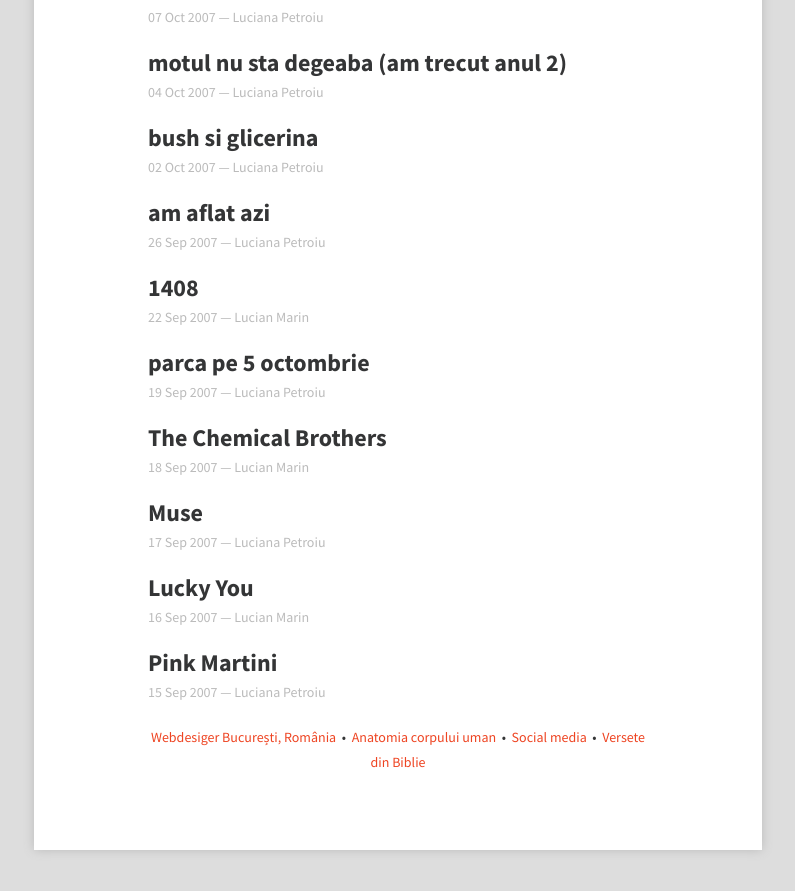
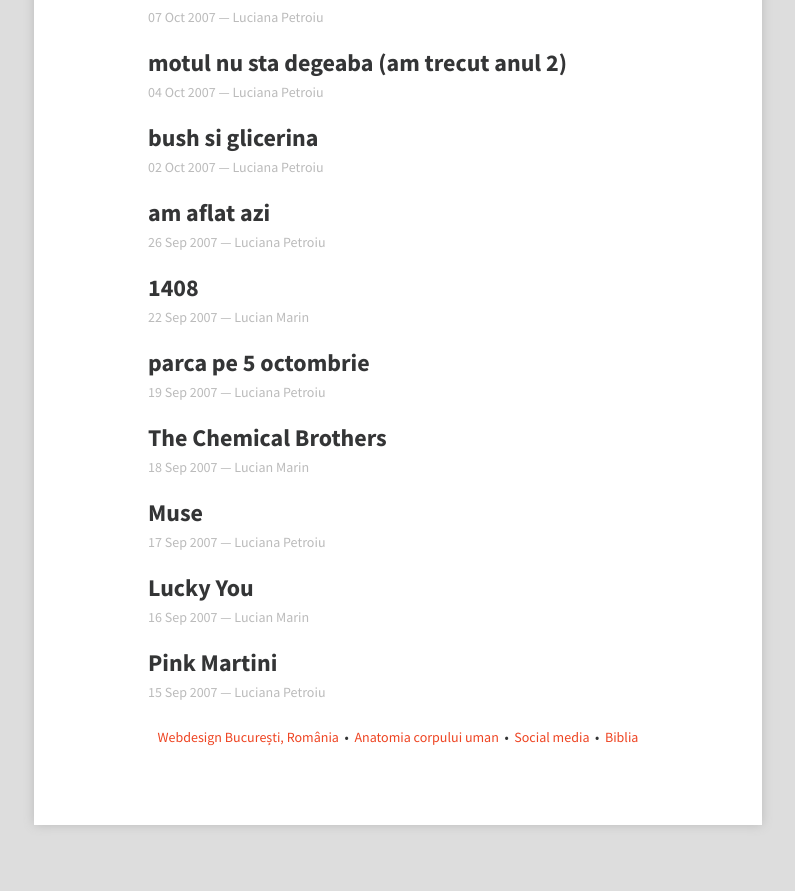
Before and after one commit to evno/evno.github.io, a Jekyll site: the page built from index.html, in a window 1280 px wide and 900 px high, scrolled down 5343 px. Shown: the top 891 px of the window, without its empty margins (242-1037 px from the left). Built offline with Jekyll 4.4.1, drawn with Linux system fonts in a browser that asks for light colours.

Commit message:
update index

```diff
--- a/index.html
+++ b/index.html
@@ -10,11 +10,11 @@ section: jurnal
 {% endfor %}
 
 <p align="center">
-    <a href="http://lucianmarin.com/" title="Lucian Marin">Webdesiger București, România</a>
+    <a href="http://lucianmarin.com/" title="Lucian Marin">Webdesign București, România</a>
         &nbsp;&bull;&nbsp;
     <a href="http://omenesc.ro/" title="Corpul omenesc">Anatomia corpului uman</a>
         &nbsp;&bull;&nbsp;
     <a href="http://sublevel.net/" title="Rețea socială">Social media</a>
         &nbsp;&bull;&nbsp;
-    <a href="http://verset.ro/" title="Sfânta Scriptură">Versete din Biblie</a>
+    <a href="http://verset.ro/" title="Sfânta Scriptură">Biblia</a>
 </p>
```
